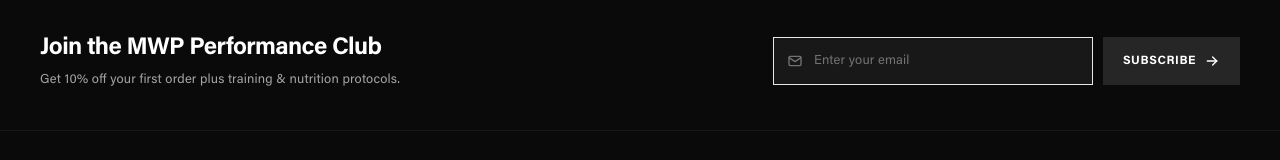
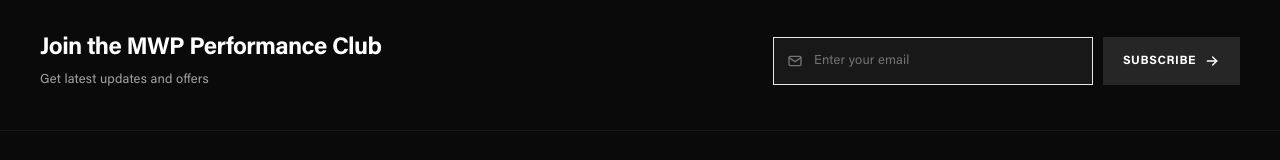
Before and after one commit to desirediv0/mwp, a Next.js app in the folder client/: page /custom-perfume in a window 1280 px wide. Shown: the part 1434-1594 px from the top of the page. Built offline with nearby package versions, Linux system fonts and the light colour scheme; no server answers.

Commit message:
feat: add Footer component and home page

```diff
--- a/client/src/app/page.js
+++ b/client/src/app/page.js
@@ -8,7 +8,7 @@
 import QualityPromiseSection from "@/components/sections/home/QualityPromiseSection";
 import CustomerReviewsSection from "@/components/sections/home/CustomerReviewsSection";
 import HomeFaqSection from "@/components/sections/home/HomeFaqSection";
-import PerformanceClubCta from "@/components/sections/home/PerformanceClubCta";
+// import PerformanceClubCta from "@/components/sections/home/PerformanceClubCta";
 
 export const metadata = {
   title: "MWP SUPPLEMENTS — Men | Women | Power | Precision Sports Nutrition",
@@ -50,7 +50,7 @@
       <HomeFaqSection />
 
       {/* 9. Performance Club CTA */}
-      <PerformanceClubCta />
+      {/* <PerformanceClubCta /> */}
     </main>
   );
 }
--- a/client/src/components/layout/Footer.jsx
+++ b/client/src/components/layout/Footer.jsx
@@ -86,12 +86,12 @@
               Join the <span className="text-white">MWP Performance Club</span>
             </h3>
             <p className="text-[13px] text-neutral-400 mt-1.5">
-              Get 10% off your first order plus training & nutrition protocols.
+              Get latest updates and offers
             </p>
           </div>
           {subscribed ? (
             <div className="inline-flex items-center gap-2 bg-emerald-500/10 border border-emerald-500/30 text-emerald-400 text-sm font-semibold px-4 py-3">
-              <IconShieldCheck className="h-5 w-5" /> You&apos;re in — check your inbox.
+              <IconShieldCheck className="h-5 w-5" /> You&apos;re in.
             </div>
           ) : (
             <form onSubmit={handleSubscribe} className="w-full lg:w-auto flex gap-2.5">
```
